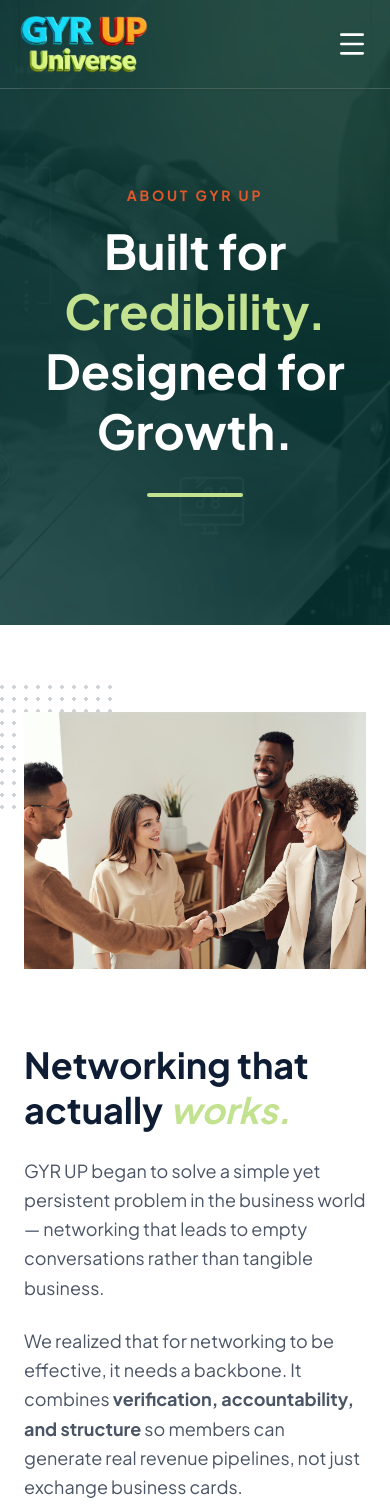
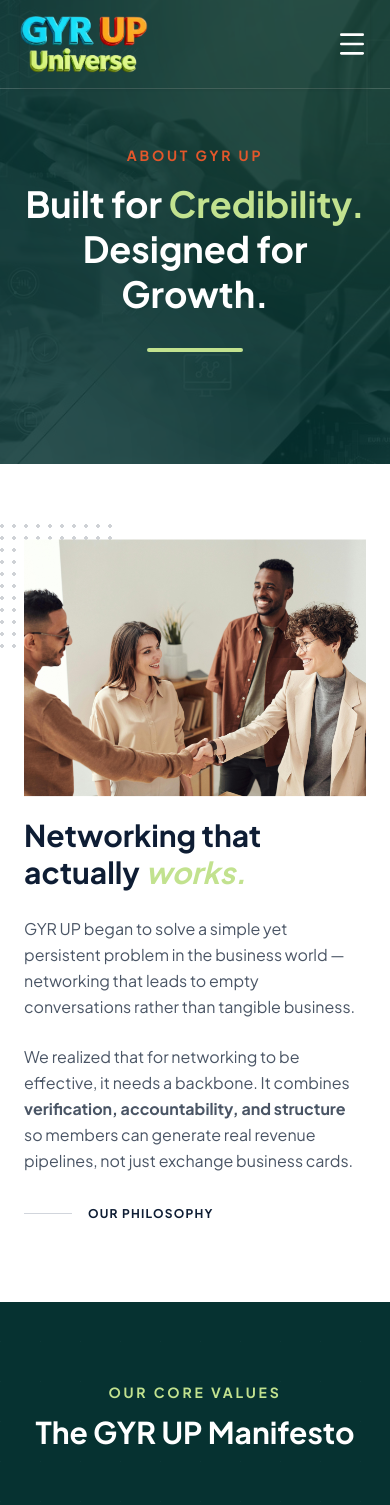
Before and after one commit to ingsunny/gyrup, a Next.js app: page /about in a window 390 px wide. Shown: the top 1505 px of the page. Built offline with nearby package versions, Linux system fonts and the light colour scheme.

Commit message:
fix: home

```diff
--- a/src/app/about/page.js
+++ b/src/app/about/page.js
@@ -154,7 +154,7 @@
         />
         <Header />
 
-        <div className="pt-24 pb-32">
+        <div className="pt-14 md:pt-24 pb-28 md:pb-32">
           {/* Abstract Background Elements */}
           <div className="absolute top-0 right-0 w-[600px] h-[600px] bg-primary/10 rounded-full blur-[100px] translate-x-1/2 -translate-y-1/2"></div>
           <div className="absolute bottom-0 left-0 w-[400px] h-[400px] bg-white/5 rounded-full blur-[80px] -translate-x-1/2 translate-y-1/2"></div>
@@ -163,7 +163,7 @@
             <p className="hero-text text-secondary font-bold tracking-[0.2em] uppercase mb-4 text-sm md:text-lg">
               About GYR UP
             </p>
-            <h1 className="hero-text text-5xl md:text-7xl lg:text-8xl font-bold leading-tight mb-8">
+            <h1 className="hero-text text-4xl md:text-7xl lg:text-8xl font-bold leading-tight mb-8">
               Built for <span className="text-primary">Credibility.</span>
               <br />
               Designed for <span className="text-white">Growth.</span>
@@ -176,9 +176,9 @@
       {/* =========================================
           SECTION 2: OUR STORY (The "Why")
       ========================================= */}
-      <section className="story-section py-24 relative">
+      <section className="story-section pt-24 md:pb-24 pb-20 relative">
         <div className="container mx-auto px-6 lg:px-12">
-          <div className="flex flex-col lg:flex-row items-center gap-16">
+          <div className="flex flex-col lg:flex-row items-center gap-0 md:gap-16">
             {/* Left: Image/Visual */}
             <div className="w-full lg:w-1/2 relative z-30">
               {/* // decorative dot */}
@@ -216,16 +216,16 @@
 
             {/* Right: Copy */}
             <div className="w-full lg:w-1/2 story-content">
-              <h2 className="text-4xl md:text-5xl font-bold text-[#0e1d34] mb-6 leading-tight">
+              <h2 className="text-3xl md:text-5xl font-bold text-[#0e1d34] mb-6 leading-tight">
                 Networking that actually{" "}
                 <span className="text-primary italic">works.</span>
               </h2>
-              <p className="text-lg text-gray-600 mb-6 leading-relaxed">
+              <p className="text-base md:text-lg text-gray-600 mb-6 leading-relaxed">
                 GYR UP began to solve a simple yet persistent problem in the
                 business world — networking that leads to empty conversations
                 rather than tangible business.
               </p>
-              <p className="text-lg text-gray-600 mb-8 leading-relaxed">
+              <p className="text-base md:text-lg text-gray-600 mb-8 leading-relaxed">
                 We realized that for networking to be effective, it needs a
                 backbone. It combines{" "}
                 <strong>verification, accountability, and structure</strong> so
@@ -234,7 +234,7 @@
               </p>
               <div className="flex items-center gap-4">
                 <div className="h-px bg-gray-300 w-12"></div>
-                <span className="text-[#0e1d34] font-bold uppercase tracking-widest text-sm">
+                <span className="text-[#0e1d34] font-bold uppercase tracking-widest text-xs md:text-sm">
                   Our Philosophy
                 </span>
               </div>
@@ -246,7 +246,7 @@
       {/* =========================================
           SECTION 3: MANIFESTO (Grid)
       ========================================= */}
-      <section className="py-24 bg-[#063231] text-white relative">
+      <section className="pt-20 md:pt-24 md:pb-24 pb-20  bg-[#063231] text-white relative">
         {/* Background Texture */}
         <div
           className="absolute inset-0 opacity-[0.03]"
@@ -258,11 +258,11 @@
         ></div>
 
         <div className="container mx-auto px-6 lg:px-12 relative z-10">
-          <div className="text-center max-w-3xl mx-auto mb-20">
+          <div className="text-center max-w-3xl mx-auto mb-14 md:mb-20">
             <h2 className="text-primary text-sm font-bold tracking-[0.2em] uppercase mb-3">
               Our Core Values
             </h2>
-            <h3 className="text-4xl md:text-5xl font-bold">
+            <h3 className="text-3xl md:text-5xl font-bold">
               The GYR UP Manifesto
             </h3>
           </div>
@@ -291,21 +291,21 @@
       {/* =========================================
           SECTION 4: VISION & MISSION
       ========================================= */}
-      <section className="vm-section py-24 bg-gray-50 overflow-hidden">
+      <section className="vm-section py-20 md:py-24 bg-gray-50 overflow-hidden">
         <div className="container mx-auto px-6 lg:px-12">
           <div className="grid grid-cols-1 md:grid-cols-2 gap-12">
             {/* Vision */}
-            <div className="vision-box bg-white p-10 lg:p-14 rounded-3xl shadow-sm border border-gray-100 relative overflow-hidden group">
+            <div className="vision-box bg-white p-6 md:p-10 lg:p-14 rounded-3xl shadow-sm border border-gray-100 relative overflow-hidden group">
               <div className="absolute top-0 right-0 p-8 opacity-5 group-hover:opacity-10 transition-opacity transform group-hover:scale-110 duration-700">
                 <Eye size={180} />
               </div>
-              <span className="text-6xl font-bold text-gray-200 mb-6 block">
+              <span className="text-5xl md:text-6xl font-bold text-gray-200 mb-6 block">
                 01
               </span>
               <h3 className="text-3xl font-bold text-[#0e1d34] mb-4">
                 Our Vision
               </h3>
-              <p className="text-gray-600 text-lg leading-relaxed">
+              <p className="text-gray-600 text-base md:text-lg leading-relaxed">
                 To cultivate a thriving business ecosystem where{" "}
                 <span className="text-primary font-bold">
                   trust drives growth
@@ -316,17 +316,17 @@
             </div>
 
             {/* Mission */}
-            <div className="mission-box bg-[#063231] p-10 lg:p-14 rounded-3xl shadow-xl relative overflow-hidden group text-white">
+            <div className="mission-box bg-[#063231] p-6 md:p-10 lg:p-14 rounded-3xl shadow-xl relative overflow-hidden group text-white">
               <div className="absolute top-0 right-0 p-8 opacity-5 group-hover:opacity-10 transition-opacity transform group-hover:scale-110 duration-700 text-white">
                 <Target size={180} />
               </div>
-              <span className="text-6xl font-bold text-white/20 mb-6 block">
+              <span className="text-5xl md:text-6xl font-bold text-white/20 mb-6 block">
                 02
               </span>
               <h3 className="text-3xl font-bold text-white mb-4">
                 Our Mission
               </h3>
-              <p className="text-gray-300 text-lg leading-relaxed">
+              <p className="text-gray-300 text-base md:text-lg leading-relaxed">
                 To create{" "}
                 <span className="text-primary font-bold">
                   verified, measurable referral pipelines
@@ -370,16 +370,16 @@
         {/* 4. MAIN CONTENT */}
         <div className="container mx-auto px-6 lg:px-12 relative z-10 text-center gsap-fade-up">
           {/* Animated Badge */}
-          <div className="inline-flex items-center mb-4 rounded-full bg-white/5 border border-white/10 text-secondary text-lg font-bold tracking-widest uppercase backdrop-blur-md py-2 px-4 gap-2">
+          <div className="inline-flex items-center mb-4 rounded-full bg-white/5 border border-white/10 text-secondary text-base md:text-lg font-bold tracking-widest uppercase backdrop-blur-md py-2 px-4 gap-2">
             <Users className="w-5 h-5 text-secondary" />
             <span className="">The Elite Network</span>
           </div>
 
-          <h2 className="text-5xl md:text-7xl font-bold text-white mb-6 tracking-tight leading-tight">
+          <h2 className="text-4xl md:text-7xl font-bold text-white mb-6 tracking-tight leading-tight">
             Meet the <span className="text-primary">Minds</span> Behind GY RUP
           </h2>
 
-          <p className="text-xl text-gray-300 mb-12 max-w-2xl mx-auto leading-relaxed">
+          <p className="text-lg md:text-xl text-gray-300 mb-12 max-w-2xl mx-auto leading-relaxed">
             Guided by experienced industry leaders committed to ethical business
             practices and community growth.
           </p>
@@ -391,7 +391,7 @@
       relative overflow-hidden group
       bg-primary/90 text-black hover:text-white
       text-xl tracking-wide rounded-none
-      !px-8 !py-8
+      !px-8 !py-8 md:scale-100 scale-85
       flex items-center justify-center cursor-pointer
     "
             >
--- a/src/app/chapters/page.js
+++ b/src/app/chapters/page.js
@@ -138,7 +138,7 @@
       ========================================= */}
       <section className="bg-[#0e1d34]  text-white relative">
         <Header />
-        <div className="pt-24 pb-40">
+        <div className="pt-14 md:pt-24 pb-32">
           <div
             className="absolute inset-0 opacity-10"
             style={{
@@ -149,10 +149,10 @@
 
           <div className="container mx-auto px-6 lg:px-12 relative z-10 text-center">
             <div className="hero-content">
-              <h1 className="text-5xl md:text-7xl lg:text-8xl font-bold mb-4">
+              <h1 className="text-4xl md:text-7xl lg:text-8xl font-bold mb-4">
                 Find Your <span className="text-primary">Tribe.</span>
               </h1>
-              <p className="text-gray-300 text-xl max-w-2xl mx-auto">
+              <p className="text-gray-300 text-lg md:text-xl max-w-2xl mx-auto">
                 Join a high-performing chapter near you. Every seat is
                 exclusive—once a category is filled, it's closed.
               </p>
@@ -160,17 +160,18 @@
 
             {/* SEARCH BAR WIDGET */}
             <div className="search-bar-container max-w-5xl mx-auto bg-white rounded-full p-2 flex items-center shadow-2xl transform translate-y-16 border-4 border-white/10">
-              <div className="pl-6 text-gray-400">
+              <div className="pl-6 text-gray-400 hidden md:inline-block">
                 <Search className="w-5 h-5" />
               </div>
               <Input
-                className="border-none shadow-none text-black h-14 text-lg focus-visible:ring-0 placeholder:text-gray-400"
+                className="border-none shadow-none text-black md:h-14 text-base md:text-lg focus-visible:ring-0 placeholder:text-gray-400"
                 placeholder="Search by City or Chapter Name..."
                 value={filter}
                 onChange={(e) => setFilter(e.target.value)}
               />
-              <Button className="rounded-full h-12 px-8 bg-primary text-black hover:bg-[#0e1d34] hover:text-white font-bold transition-colors">
-                Search
+              <Button className="rounded-full h-10 md:h-12 min-w-10 md:min-w-auto md:px-8 bg-primary text-black hover:bg-[#0e1d34] hover:text-white font-bold transition-colors">
+                <span className="md:inline-block hidden">Search</span>
+                <Search className="min-w-5 min-h-5 md:hidden" />
               </Button>
             </div>
           </div>
@@ -180,10 +181,10 @@
       {/* =========================================
           SECTION 2: CHAPTERS GRID
       ========================================= */}
-      <section className="pt-22 pb-24">
+      <section className="pt-18 pb-20 md:pt-22 md:pb-24">
         <div className="container mx-auto px-6 lg:px-12">
           {/* Header & Results Count */}
-          <div className="flex justify-between items-center mb-10">
+          <div className="flex flex-col md:flex-row gap-4 md:gap-0 justify-between items-center mb-10">
             <h2 className="text-2xl font-bold text-[#0e1d34] flex items-center gap-2">
               <MapPin className="text-primary" /> Available Chapters
             </h2>
@@ -360,22 +361,22 @@
         <div className="absolute bottom-0 right-0 w-[500px] h-[500px] bg-blue-500/10 rounded-full blur-[120px] translate-x-1/2 translate-y-1/2 pointer-events-none"></div>
 
         <div className="container mx-auto px-6 lg:px-12 relative z-10 text-center gsap-fade-up">
-          <div className="inline-flex items-center mb-4 rounded-full bg-white/5 border border-white/10 text-secondary text-lg font-bold tracking-widest uppercase backdrop-blur-md py-2 px-4 gap-2">
+          <div className="flex flex-col md:flex-row md:inline-flex items-center mb-4 rounded-full bg-white/5 border border-white/10 text-secondary text-base md:text-lg font-bold tracking-widest uppercase backdrop-blur-md py-2 px-4 gap-2">
             <Unlock className="w-5 h-5 text-secondary" />
             <span className="">Exclusive Access For New Members</span>
           </div>
 
-          <h2 className="text-5xl md:text-7xl font-bold text-white mb-6 tracking-tight leading-tight">
+          <h2 className="text-4xl md:text-7xl font-bold text-white mb-6 tracking-tight leading-tight">
             Find the <span className="text-primary">Chapter</span> That Matches
             Your Vision.
           </h2>
 
-          <p className="text-xl text-gray-300 mb-4 max-w-5xl mx-auto leading-relaxed">
+          <p className="text-base md:text-xl text-gray-300 mb-4 max-w-5xl mx-auto leading-relaxed">
             Each GYR UP chapter brings together curated business owners,
             structured meetings, real accountability, and a zero-pressure
             networking culture.
           </p>
-          <p className="text-xl text-gray-300 mb-12 max-w-5xl mx-auto leading-relaxed">
+          <p className="text-base md:text-xl text-gray-300 mb-12 max-w-5xl mx-auto leading-relaxed">
             Find a chapter near you — and grow with people who mean business.
           </p>
 
--- a/src/app/page.js
+++ b/src/app/page.js
@@ -345,10 +345,10 @@
           <h4 className="text-secondary text-lg md:text-xl font-bold uppercase tracking-widest mb-3 gsap-why">
             Why GYR UP?
           </h4>
-          <h2 className="text-3xl md:text-4xl lg:text-6xl font-bold text-[#0e1d34] mb-6 gsap-heading">
+          <h2 className="text-3xl md:text-4xl lg:text-6xl font-bold text-[#0e1d34] mb-6 ">
             Trusted Network
           </h2>
-          <p className="text-gray-600 text-base md:text-lg xl:max-w-3xl px-2 md:px-0 mx-auto gsap-para">
+          <p className="text-gray-600 text-base md:text-lg xl:max-w-3xl px-2 md:px-0 mx-auto">
             We are not just a networking group we are a growth-driven business
             community where credibility, ethics, and collaboration come first.
           </p>
--- a/src/components/Footer.js
+++ b/src/components/Footer.js
@@ -68,7 +68,7 @@
               ].map((item) => (
                 <li key={item}>
                   <Link
-                    href={`/${item.toLowerCase()}`}
+                    href={`/${item == "Home" ? "" : item.toLowerCase()}`}
                     className="text-gray-400 hover:text-secondary transition-colors flex items-center gap-2 group text-base md:text-lg"
                   >
                     <span className="w-0 overflow-hidden group-hover:w-5 transition-all duration-300 text-secondary">
```
